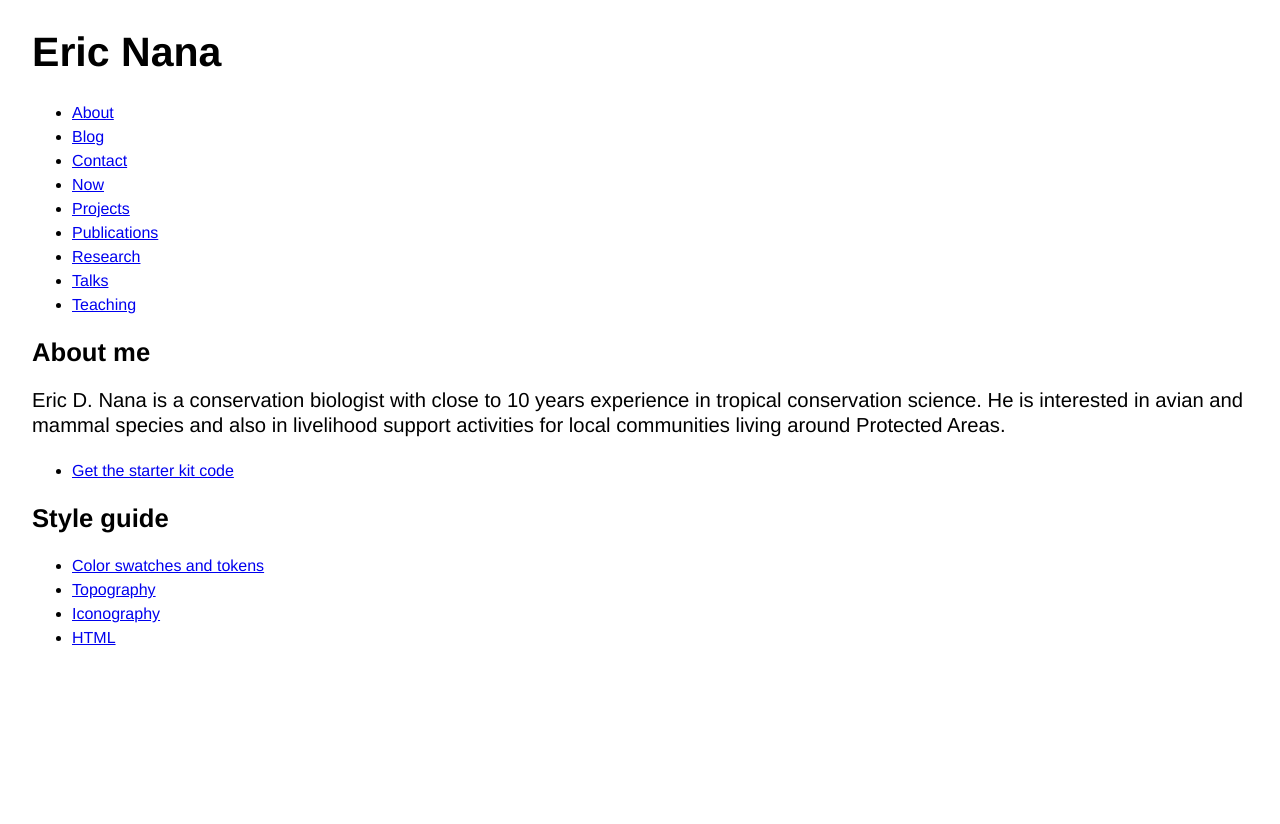
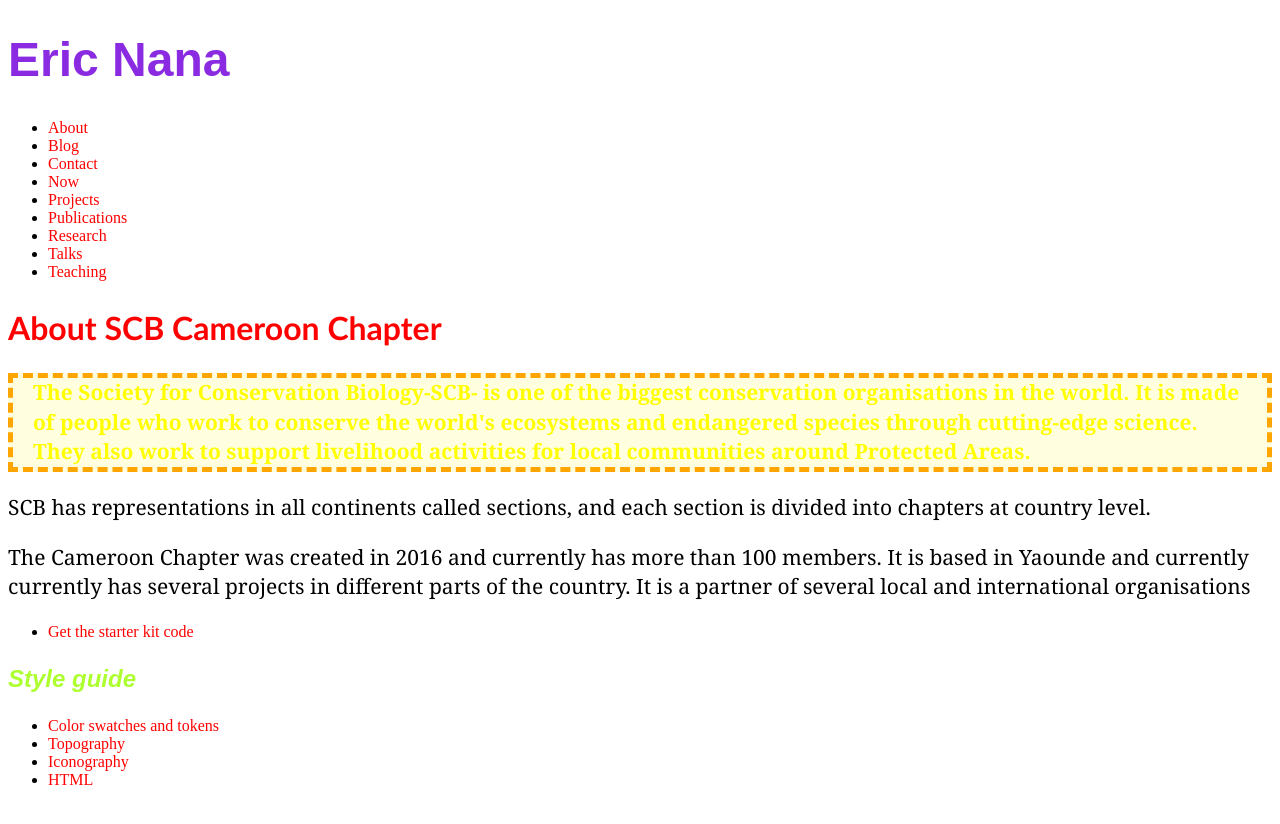
Before and after one commit to ericnana2000/ericnana2000.github.io, a plain HTML site: page index.html in a window 1280 px wide. Drawn offline with Linux system fonts and the light colour scheme.

Commit message:
Update index.html

```diff
--- a/index.html
+++ b/index.html
@@ -5,8 +5,52 @@
   <head>
     <meta charset="utf-8">
     <meta name="viewport" content="width=device-width, initial-scale=1.0" />
-    <link rel="stylesheet" href="css/styles.css">
     <title>Blank site</title>
+    <style>
+      h1{
+        font-family: Arial;color: blueviolet;
+        font-size: 48px;}
+
+      h2{
+        font-family: calibri;color: red;
+        font-size:32px;
+        }
+        h3{
+          font-family:Arial;color: greenyellow;
+          font-size:24px;
+          font-style:italic;
+          }
+
+    p {
+      font-family:Georgia;
+      font-size:21px;
+      line-height: 1.4;}
+
+      .intro{
+        font-family:Georgia;
+        font-size:21px;
+        font-weight:bold;
+        color: yellow;
+        background-color: lightyellow;
+        border-color: orange;
+        border-width: 5px;
+        border-style: dashed;
+        padding-left: 20px;
+        padding-right: 20px;
+        }
+
+        a{
+          color: red;
+          text-decoration: none;
+
+        }
+
+        a:hover{
+          background-color: red;
+
+        }
+
+    </style>
   </head>
 
   <body>
@@ -30,8 +74,18 @@
     </nav>
 
     <main>
-        <h2>About me</h2>
-        <p class="standfirst"> Eric D. Nana is a conservation biologist with close to 10 years experience in tropical conservation science. He is interested in avian and mammal species and also in livelihood support activities for local communities living around Protected Areas.</p>
+        <h2>About SCB Cameroon Chapter</h2>
+
+        <div>
+        <p class="intro"> The Society for Conservation Biology-SCB- is one of the biggest conservation organisations in the world.
+          It is made of people who work to conserve the world's ecosystems and endangered species through cutting-edge science.
+          They also work to support livelihood activities for local communities around Protected Areas.</p>
+        <p>SCB has representations in all continents called sections, and each section is divided into chapters at country level.</p>
+        <p> The Cameroon Chapter was created in 2016 and currently has more than 100 members. It is based in Yaounde and currently
+          currently has several projects in different parts of the country. It is a partner of several local and international organisations
+        </p>
+      </div>
+
 
     </main>
     <aside>
@@ -41,7 +95,7 @@
       </ul>
     </aside>
     <footer>
-      <h2>Style guide</h2>
+      <h3>Style guide</h3>
       <ul>
           <li><a href="color/index.html">Color swatches and tokens</a></li>
           <li><a href="typography/index.html">Topography</a></li>
```
